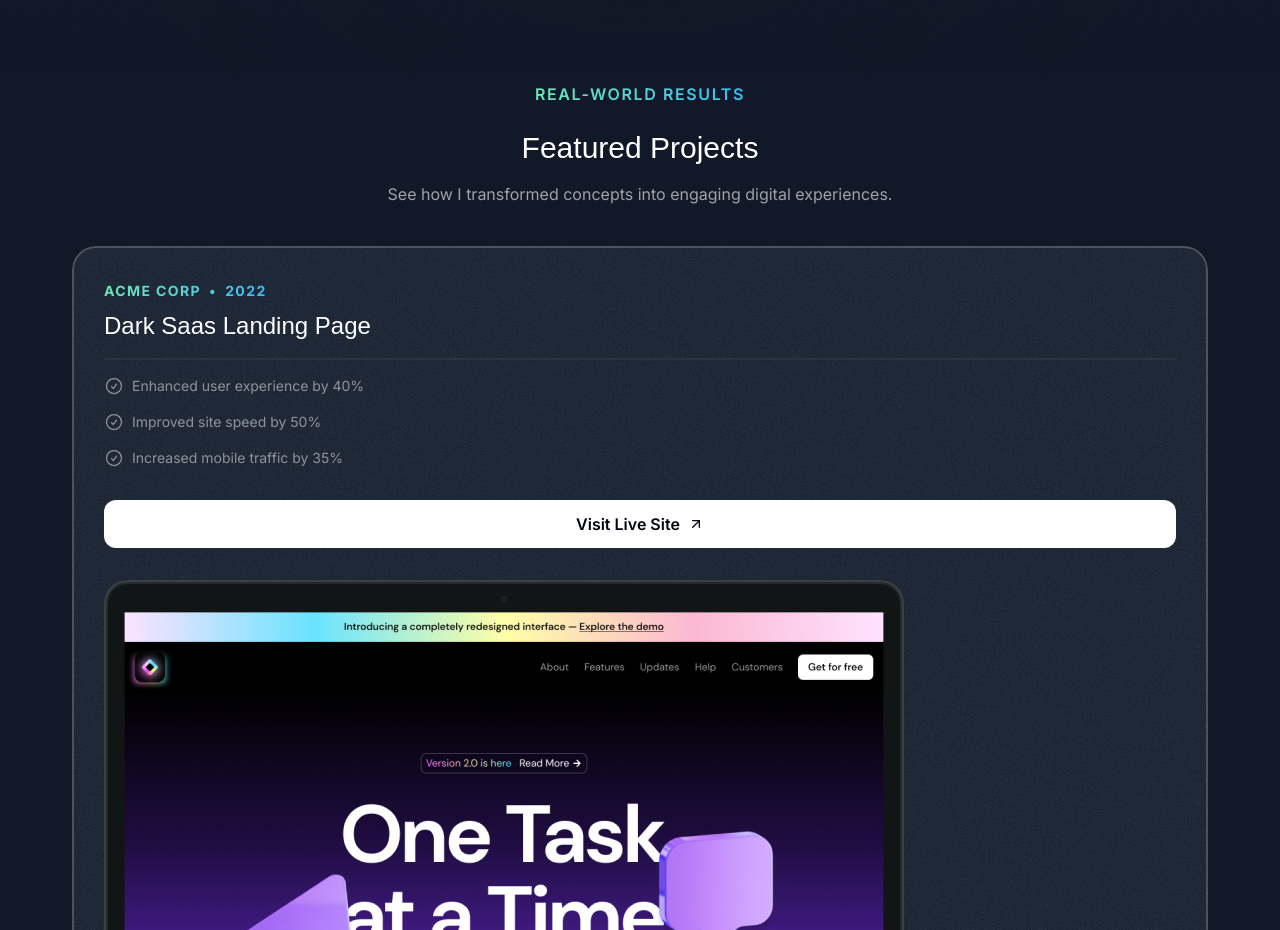
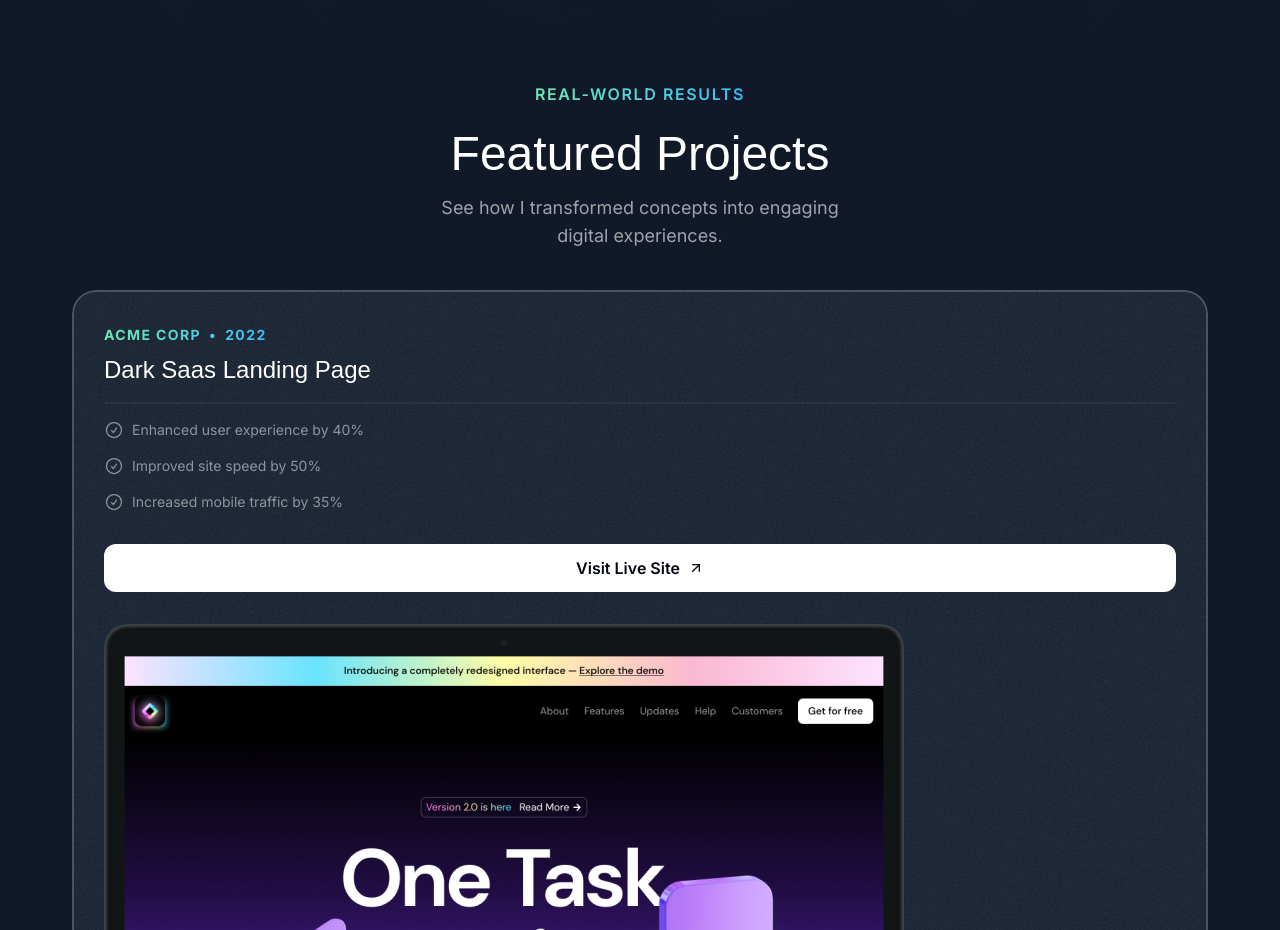
Before and after one commit to MorhafGhziel/frontend-tribe-portofolio, a Next.js app: page / in a window 1280 px wide. Shown: the part 840-1770 px from the top of the page. Built offline with nearby package versions, Linux system fonts and the light colour scheme; a web font is replaced by a local one.

Commit message:
styed the projects title at the mid screen view

```diff
--- a/src/sections/Projects.tsx
+++ b/src/sections/Projects.tsx
@@ -55,10 +55,10 @@ export const ProjectsSection = () => {
           </p>
         </div>
 
-        <h2 className="font-serif text-3xl text-center mt-6">
+        <h2 className="font-serif text-3xl md:text-5xl text-center mt-6">
           Featured Projects
         </h2>
-        <p className="text-center text-white/60 mt-4">
+        <p className="text-center md:text-lg max-w-md mx-auto text-white/60 mt-4">
           See how I transformed concepts into engaging digital experiences.
         </p>
         <div className="flex flex-col mt-10 gap-20">
```
